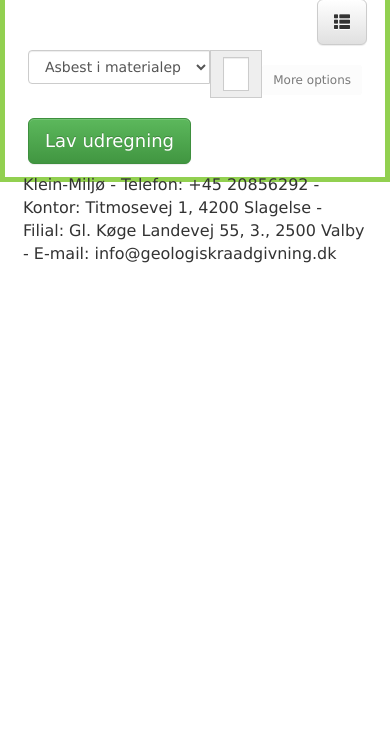
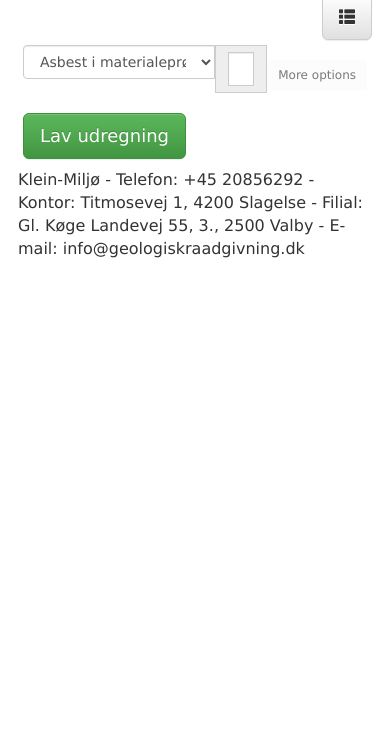
Before and after one commit to RasmusLD/KleinMiljoPrisIndicator, a plain HTML site: page index.html in a window 390 px wide. Shown: the part 103-844 px from the top of the page. Drawn offline with Linux system fonts and the light colour scheme; some packages are replaced by stand-ins of ours.

Commit message:
no border

```diff
--- a/css/index.css
+++ b/css/index.css
@@ -22,13 +22,9 @@
 	font-family: "Verdana", "arial", "serif";
 }
 
-html, body {
-	min-height: 100vh;
-}
-
 .app {
 	height: 100%;
-	border-style: solid;/*trouble is, if we want a visible border, then we need to set a minimum size
+	border-style: none;/*trouble is, if we want a visible border, then we need to set a minimum size
 	and have it resize...*/
 	padding: 3px;
 	border-width: 5px;
```
